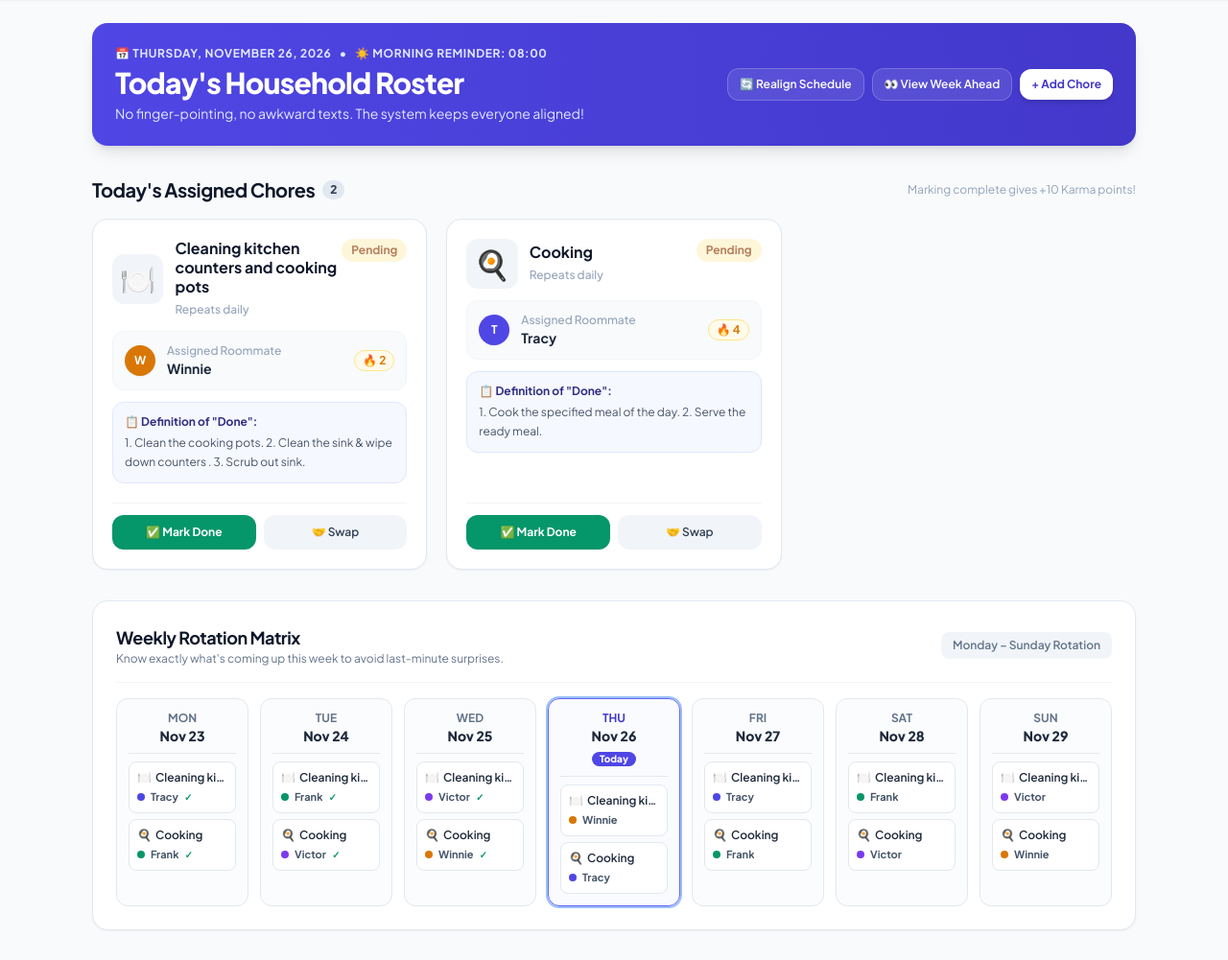
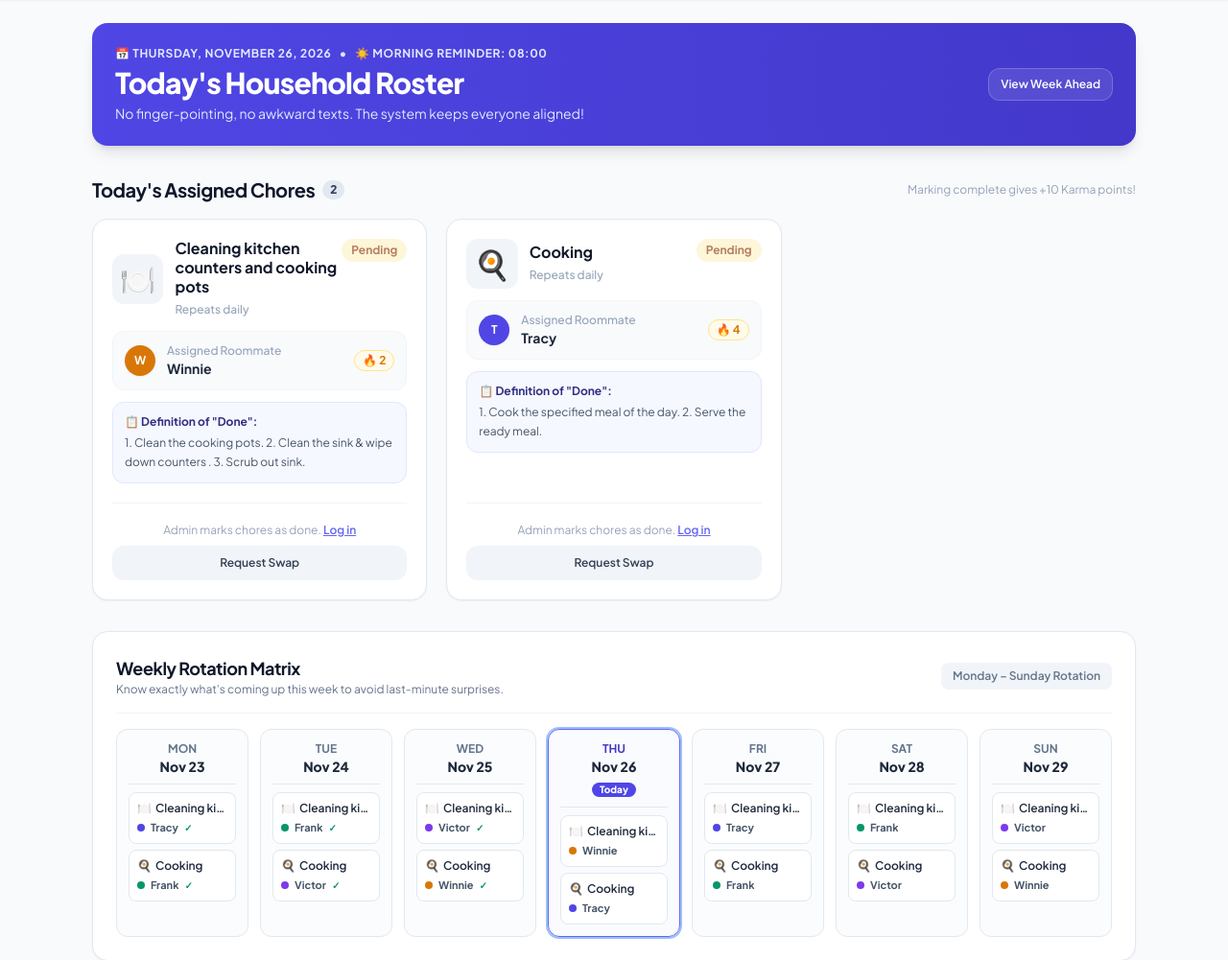
Before and after one commit to kuriat246-prog/chore_harmony, a FastAPI app: page / in a window 1280 px wide. Shown: the part 65-1066 px from the top of the page at 96% size. Run offline with FastAPI, Linux system fonts and the light colour scheme; data comes from the database, SQL or seed files in the repository; data that the repository does not hold is empty; some libraries are stand-ins or nearby versions.

Commit message:
Deploy updated templates/index.html (Admin Panel, Email Fallback, Clean Icons)

```diff
--- a/templates/index.html
+++ b/templates/index.html
@@ -17,15 +17,21 @@
       <p class="text-indigo-100 text-sm mt-1">No finger-pointing, no awkward texts. The system keeps everyone aligned!</p>
     </div>
     <div class="flex items-center space-x-2 self-start sm:self-center flex-wrap gap-y-2">
-      <a href="/admin/sync-rotation" title="Ensure rotation order is synchronized" class="px-3 py-2 bg-white/10 hover:bg-white/20 text-white rounded-xl text-xs font-semibold backdrop-blur-sm transition border border-white/20">
-        🔄 Realign Schedule
+      {% if admin_logged_in %}
+      <form action="/admin/sync-rotation" method="POST" class="inline">
+        <button type="submit" class="px-3 py-2 bg-white/10 hover:bg-white/20 text-white rounded-xl text-xs font-semibold backdrop-blur-sm transition border border-white/20">
+          Realign Schedule
+        </button>
+      </form>
+      {% endif %}
+      <a href="#weekly-schedule" class="px-3 py-2 bg-white/10 hover:bg-white/20 text-white rounded-xl text-xs font-semibold backdrop-blur-sm transition border border-white/20">
+        View Week Ahead
       </a>
-      <a href="#weekly-schedule" class="px-3 py-2 bg-white/10 hover:bg-white/20 text-white rounded-xl text-xs font-semibold backdrop-blur-sm transition border border-white/20">
-        👀 View Week Ahead
-      </a>
+      {% if admin_logged_in %}
       <a href="/chores" class="px-3 py-2 bg-white text-brand-700 hover:bg-slate-100 rounded-xl text-xs font-bold shadow-md transition">
         + Add Chore
       </a>
+      {% endif %}
     </div>
   </div>
 
@@ -148,23 +154,32 @@
           {% if item.status == 'completed' %}
             <div class="flex items-center justify-between py-1">
               <span class="text-xs text-emerald-700 font-bold flex items-center space-x-1">
-                <span>✨ Completed by {{ item.user.name }}!</span>
+                <span>Completed by {{ item.user.name }}!</span>
               </span>
+              {% if admin_logged_in %}
               <form action="/assignments/{{ item.id }}/reset" method="POST" class="inline">
                 <button type="submit" class="text-[11px] text-slate-400 hover:text-slate-600 underline">
-                  Undo / Test Again
+                  Undo
                 </button>
               </form>
+              {% endif %}
             </div>
           {% else %}
-            <div class="grid grid-cols-2 gap-2">
+            <div class="{% if admin_logged_in %}grid grid-cols-2 gap-2{% endif %}">
+              {% if admin_logged_in %}
               <form action="/assignments/{{ item.id }}/complete" method="POST" onsubmit="triggerConfetti()">
                 <button type="submit" class="w-full py-2.5 px-3 bg-emerald-600 hover:bg-emerald-700 text-white text-xs font-bold rounded-xl shadow-sm transition flex items-center justify-center space-x-1">
-                  <span>✅ Mark Done</span>
+                  <span>Mark Done</span>
                 </button>
               </form>
+              {% else %}
+              <div class="py-2 text-xs text-slate-400 text-center">
+                Admin marks chores as done.
+                <a href="/admin/login" class="text-indigo-500 font-semibold underline">Log in</a>
+              </div>
+              {% endif %}
               <button onclick="openSwapModal({{ item.id }}, '{{ item.chore.title }}', {{ item.user_id }})" class="w-full py-2.5 px-3 bg-slate-100 hover:bg-slate-200 text-slate-700 text-xs font-semibold rounded-xl transition flex items-center justify-center space-x-1">
-                <span>🤝 Swap</span>
+                <span>Request Swap</span>
               </button>
             </div>
           {% endif %}
```
